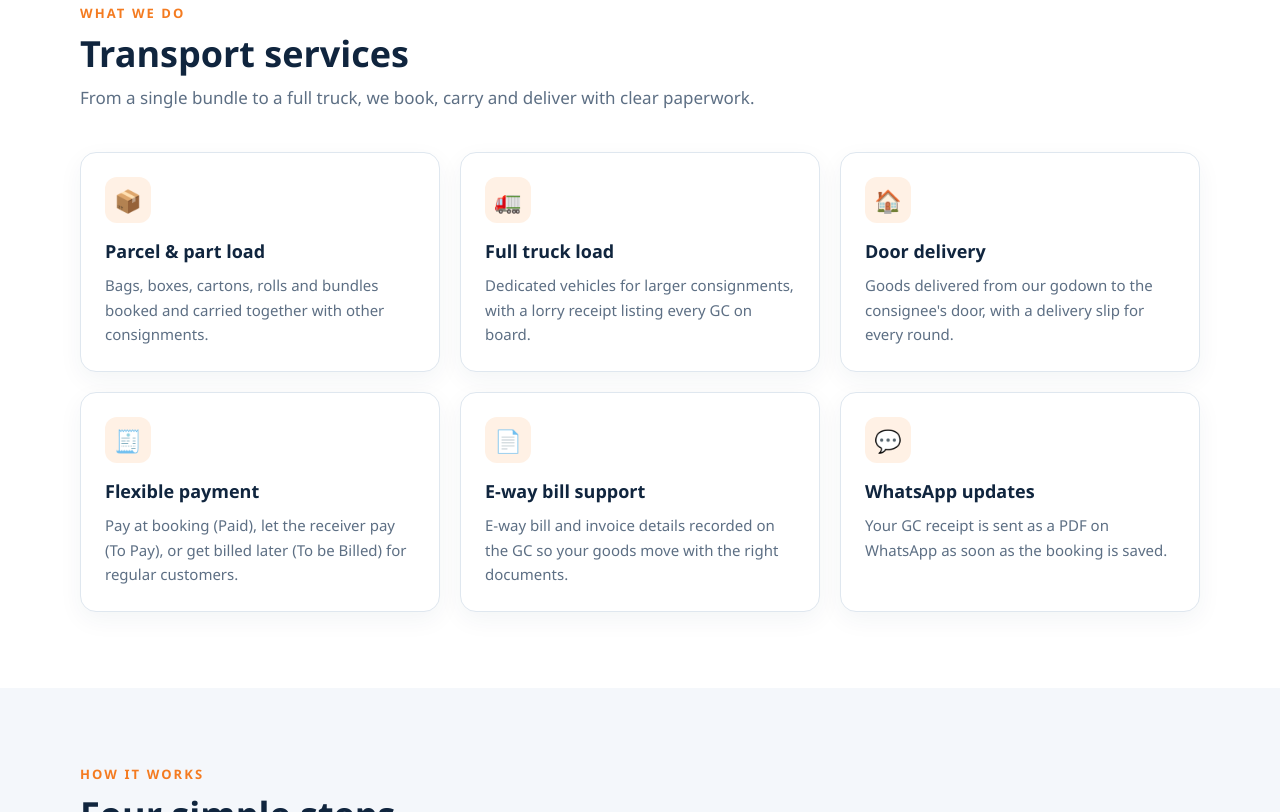
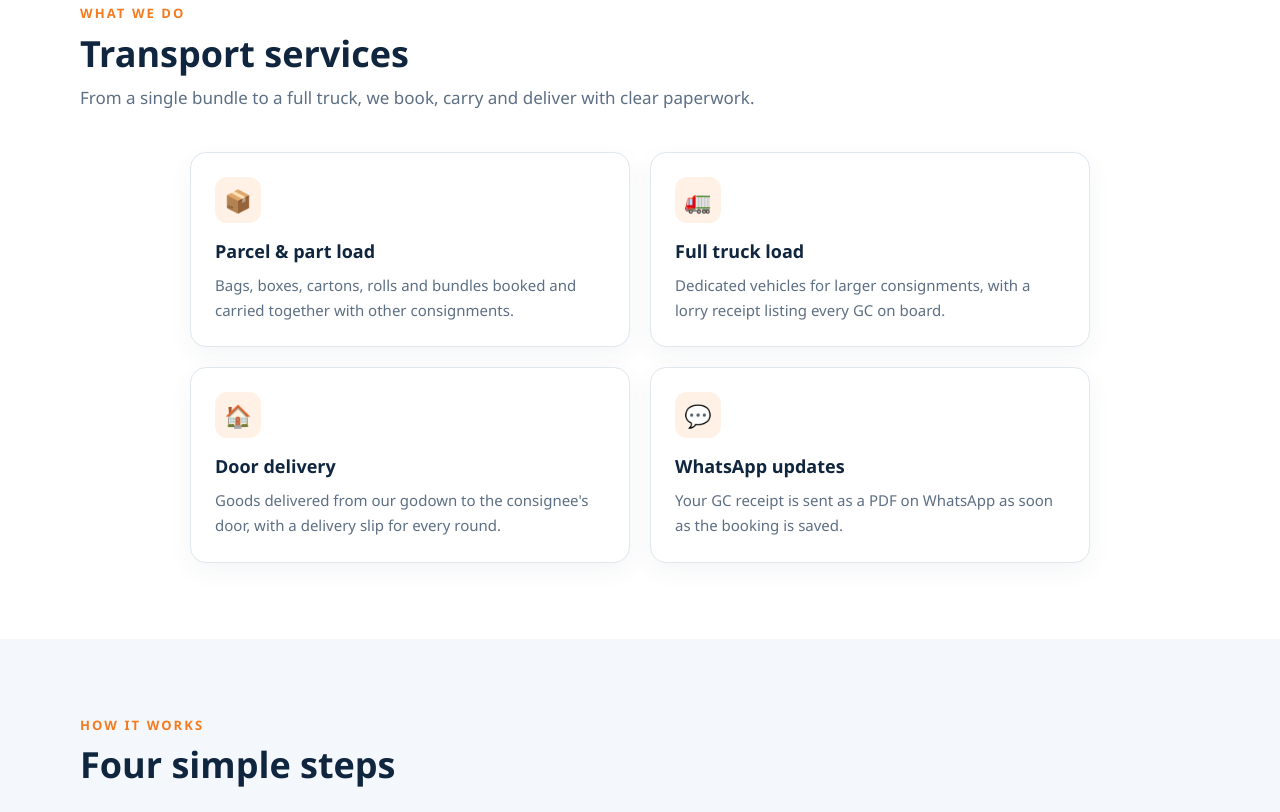
Before and after one commit to kartiknagani17/SabriLogisticsEntryForm, a plain HTML site: page dist/index.html in a window 1280 px wide. Shown: the part 711-1523 px from the top of the page. Drawn offline with Linux system fonts and the light colour scheme.

Commit message:
Website: drop Flexible payment and E-way bill cards; 2x2 services grid
Co-Authored-By: Claude Sonnet 5.5 <noreply@anthropic.com>

```diff
--- a/dist/index.html
+++ b/dist/index.html
@@ -34,12 +34,10 @@
 
   <section id="services"><div class="wrap">
     <div class="sec-head"><div class="eyebrow" style="color:var(--orange)">What we do</div><h2>Transport services</h2><p>From a single bundle to a full truck, we book, carry and deliver with clear paperwork.</p></div>
-    <div class="grid3">
+    <div class="grid2">
       <div class="card"><div class="ic">&#128230;</div><h3>Parcel &amp; part load</h3><p>Bags, boxes, cartons, rolls and bundles booked and carried together with other consignments.</p></div>
       <div class="card"><div class="ic">&#128667;</div><h3>Full truck load</h3><p>Dedicated vehicles for larger consignments, with a lorry receipt listing every GC on board.</p></div>
       <div class="card"><div class="ic">&#127968;</div><h3>Door delivery</h3><p>Goods delivered from our godown to the consignee's door, with a delivery slip for every round.</p></div>
-      <div class="card"><div class="ic">&#129534;</div><h3>Flexible payment</h3><p>Pay at booking (Paid), let the receiver pay (To Pay), or get billed later (To be Billed) for regular customers.</p></div>
-      <div class="card"><div class="ic">&#128196;</div><h3>E-way bill support</h3><p>E-way bill and invoice details recorded on the GC so your goods move with the right documents.</p></div>
       <div class="card"><div class="ic">&#128172;</div><h3>WhatsApp updates</h3><p>Your GC receipt is sent as a PDF on WhatsApp as soon as the booking is saved.</p></div>
     </div>
   </div></section>
--- a/dist/site.css
+++ b/dist/site.css
@@ -33,6 +33,7 @@ section{padding:76px 0}section.alt{background:var(--soft)}
 .sec-head{max-width:680px;margin:0 0 40px}.sec-head h2{font-size:clamp(26px,3.4vw,36px);margin:8px 0 10px;line-height:1.15}.sec-head p{color:var(--muted);margin:0;font-size:17px}
 .grid3{display:grid;grid-template-columns:repeat(3,1fr);gap:20px}.grid4{display:grid;grid-template-columns:repeat(4,1fr);gap:18px}
 @media(max-width:900px){.grid3,.grid4{grid-template-columns:1fr 1fr}}@media(max-width:560px){.grid3,.grid4{grid-template-columns:1fr}}
+.grid2{display:grid;grid-template-columns:repeat(2,1fr);gap:20px;max-width:900px;margin:0 auto}@media(max-width:600px){.grid2{grid-template-columns:1fr}}
 .card{background:#fff;border:1px solid var(--line);border-radius:16px;padding:24px;box-shadow:0 8px 24px rgba(21,52,80,.05)}
 .card .ic{width:46px;height:46px;border-radius:12px;background:#fff1e5;color:var(--orange);display:grid;place-items:center;font-size:22px;margin-bottom:14px}
 .card h3{margin:0 0 6px;font-size:18px}.card p{margin:0;color:var(--muted);font-size:15px}
```
